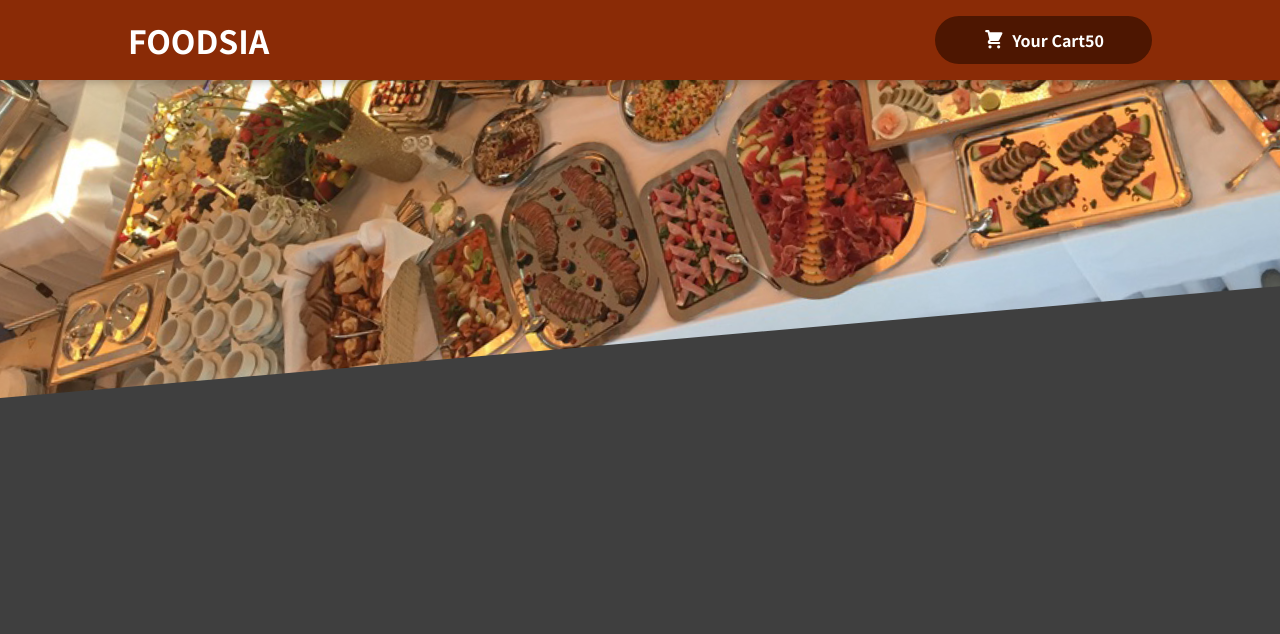
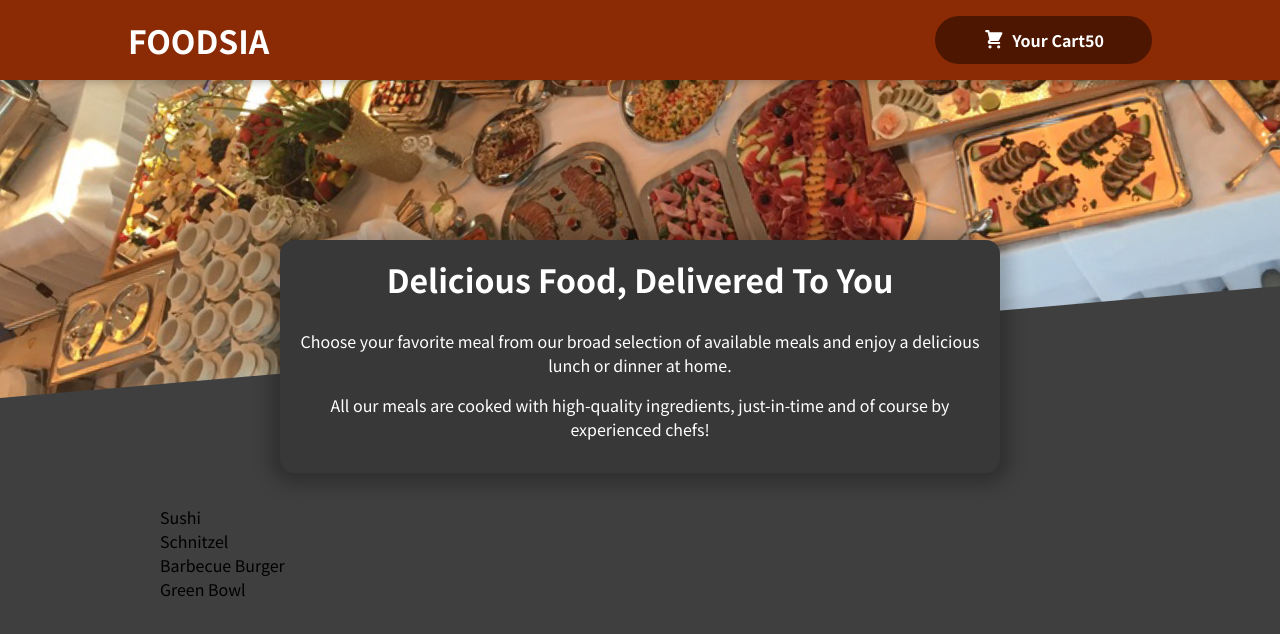
Before and after one commit to mianamir/food_order_app, a React (Create React App) app: page / in a window 1280 px wide. Shown: the top 634 px of the page. Built offline with nearby package versions, Linux system fonts and the light colour scheme.

Commit message:
meals summary, available meals with custom styles
meals summary, available meals with custom styles components added.

```diff
--- a/src/App.js
+++ b/src/App.js
@@ -1,6 +1,7 @@
 import React, { Fragment } from 'react';
 
 import Header from './components/Layout/Header';
+import Meals from './components/Meals/Meals';
 
 
 function App() {
@@ -8,6 +9,9 @@
     <div>
       <Fragment>
         <Header />
+        <main>
+          <Meals/>
+        </main>
       </Fragment>
     </div>
   );
--- /dev/null
+++ b/src/components/Meals/AvailableMeals.js
@@ -0,0 +1,46 @@
+import React from 'react';
+
+import classes from './AvailableMeals.module.css';
+
+
+const DUMMY_MEALS = [
+    {
+      id: 'm1',
+      name: 'Sushi',
+      description: 'Finest fish and veggies',
+      price: 22.99,
+    },
+    {
+      id: 'm2',
+      name: 'Schnitzel',
+      description: 'A german specialty!',
+      price: 16.5,
+    },
+    {
+      id: 'm3',
+      name: 'Barbecue Burger',
+      description: 'American, raw, meaty',
+      price: 12.99,
+    },
+    {
+      id: 'm4',
+      name: 'Green Bowl',
+      description: 'Healthy...and green...',
+      price: 18.99,
+    },
+];
+
+
+const AvailableMeals = () => {
+
+    const mealsList = DUMMY_MEALS.map(meal => <li>{meal.name}</li>);
+
+    return <section className={classes.meals}>
+        <ul>
+            {mealsList}
+        </ul>
+    </section>
+};
+
+
+export default AvailableMeals;
--- /dev/null
+++ b/src/components/Meals/AvailableMeals.module.css
@@ -0,0 +1,24 @@
+.meals {
+    max-width: 60rem;
+    width: 90%;
+    margin: 2rem auto;
+    animation: meals-appear 1s ease-out forwards;
+  }
+
+  .meals ul {
+    list-style: none;
+    margin: 0;
+    padding: 0;
+  }
+
+  @keyframes meals-appear {
+    from {
+      opacity: 0;
+      transform: translateY(3rem);
+    }
+
+    to {
+      opacity: 1;
+      transform: translateY(0);
+    }
+  }
--- /dev/null
+++ b/src/components/Meals/Meals.js
@@ -0,0 +1,16 @@
+import React, { Fragment } from 'react';
+
+import MealsSummary from './MealsSummary';
+import AvailableMeals from './AvailableMeals';
+
+
+const Meals = () => {
+    return <Fragment>
+        <MealsSummary/>
+        <AvailableMeals/>
+
+    </Fragment>
+};
+
+
+export default Meals;
--- /dev/null
+++ b/src/components/Meals/MealsSummary.js
@@ -0,0 +1,23 @@
+import React from 'react';
+
+import classes from './MealsSummary.module.css';
+
+
+const MealsSummary = () => {
+    return (
+        <section className={classes.summary}>
+      <h2>Delicious Food, Delivered To You</h2>
+      <p>
+        Choose your favorite meal from our broad selection of available meals
+        and enjoy a delicious lunch or dinner at home.
+      </p>
+      <p>
+        All our meals are cooked with high-quality ingredients, just-in-time and
+        of course by experienced chefs!
+      </p>
+    </section>
+    );
+}
+
+
+export default MealsSummary;
--- /dev/null
+++ b/src/components/Meals/MealsSummary.module.css
@@ -0,0 +1,18 @@
+.summary {
+    text-align: center;
+    max-width: 45rem;
+    width: 90%;
+    margin: auto;
+    margin-top: -10rem;
+    position: relative;
+    background-color: #383838;
+    color: white;
+    border-radius: 14px;
+    padding: 1rem;
+    box-shadow: 0 1px 18px 10px rgba(0, 0, 0, 0.25);
+  }
+
+  .summary h2 {
+    font-size: 2rem;
+    margin-top: 0;
+  }
```
Also changed, not shown: 1 other file (tests, documents, lock files or other folders).
